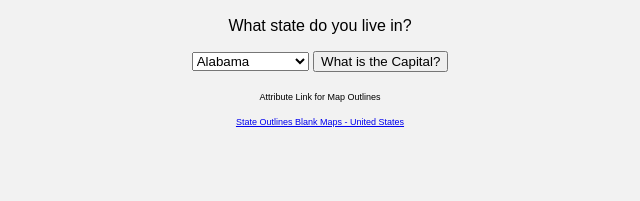
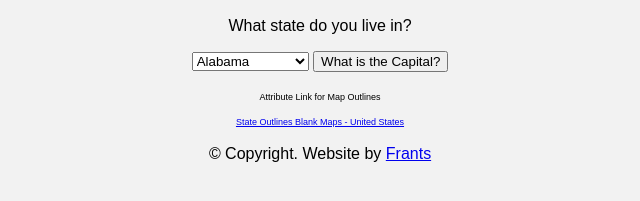
Before and after one commit to franik7/US-State-Capital-and-Shape, a website: page index.html in a window 1280 px wide. Shown: the part 233-434 px from the top of the page, without its empty margins (320-960 px from the left). Drawn offline with Linux system fonts and the light colour scheme.

Commit message:
Update index.html

```diff
--- a/index.html
+++ b/index.html
@@ -115,5 +115,19 @@
   <a class="attribute" href="https://gisgeography.com/state-outlines-blank-maps-united-states/" target="_blank">State Outlines Blank Maps - United States</a>
 
   <script src="/js/main.js"></script>
+
 </body>
+
+<!-- ======= Footer ======= -->
+<footer id="footer" class="footer">
+
+
+
+  <div class="container copyright text-center mt-4">
+    <p>&copy; <span>Copyright.</span> <span>Website by <a href="https://frants.netlify.app/" target="_blank">Frants</a> </span></p>
+
+  </div>
+
+</footer><!-- End Footer -->
+
 </html>
```
